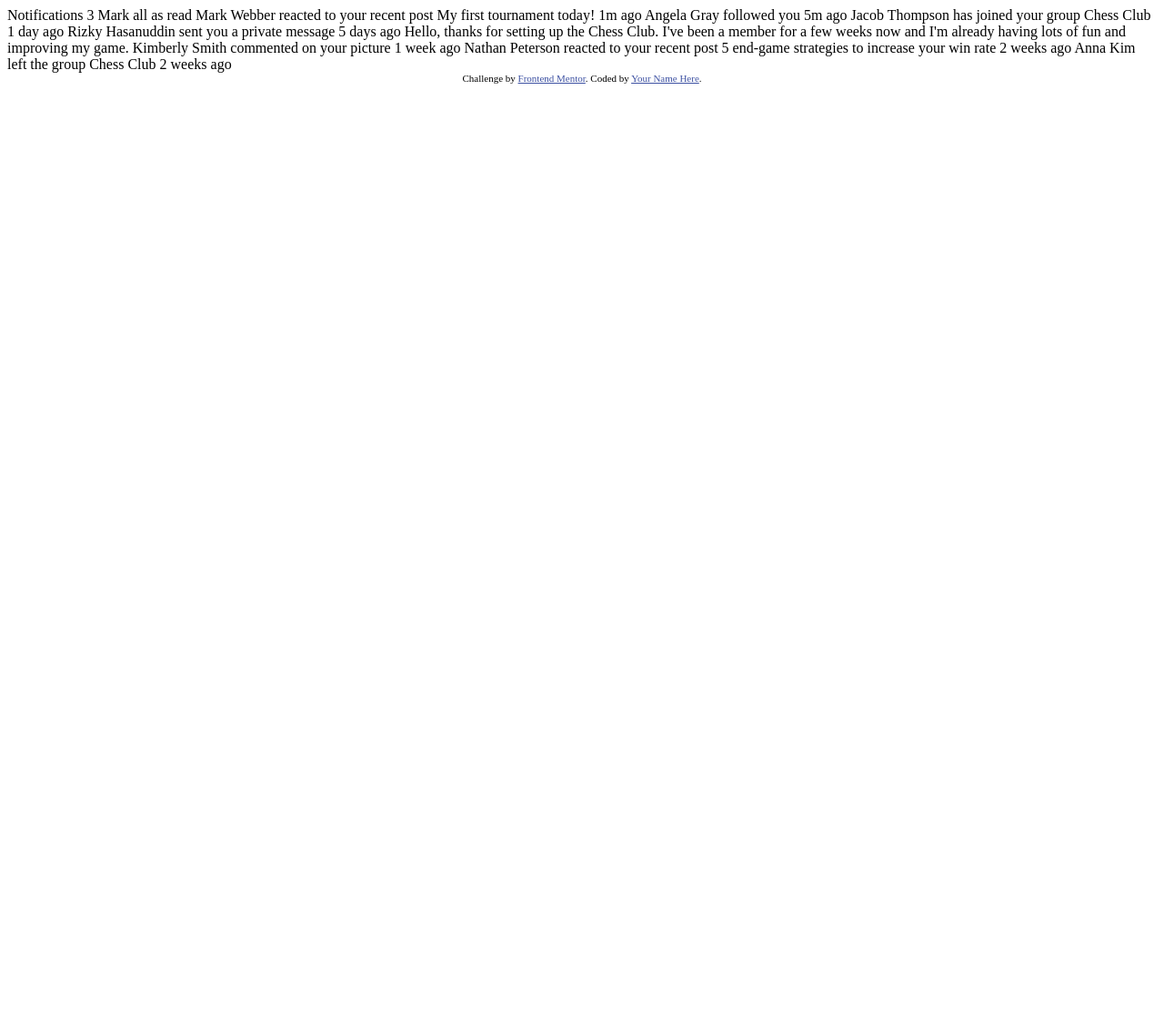
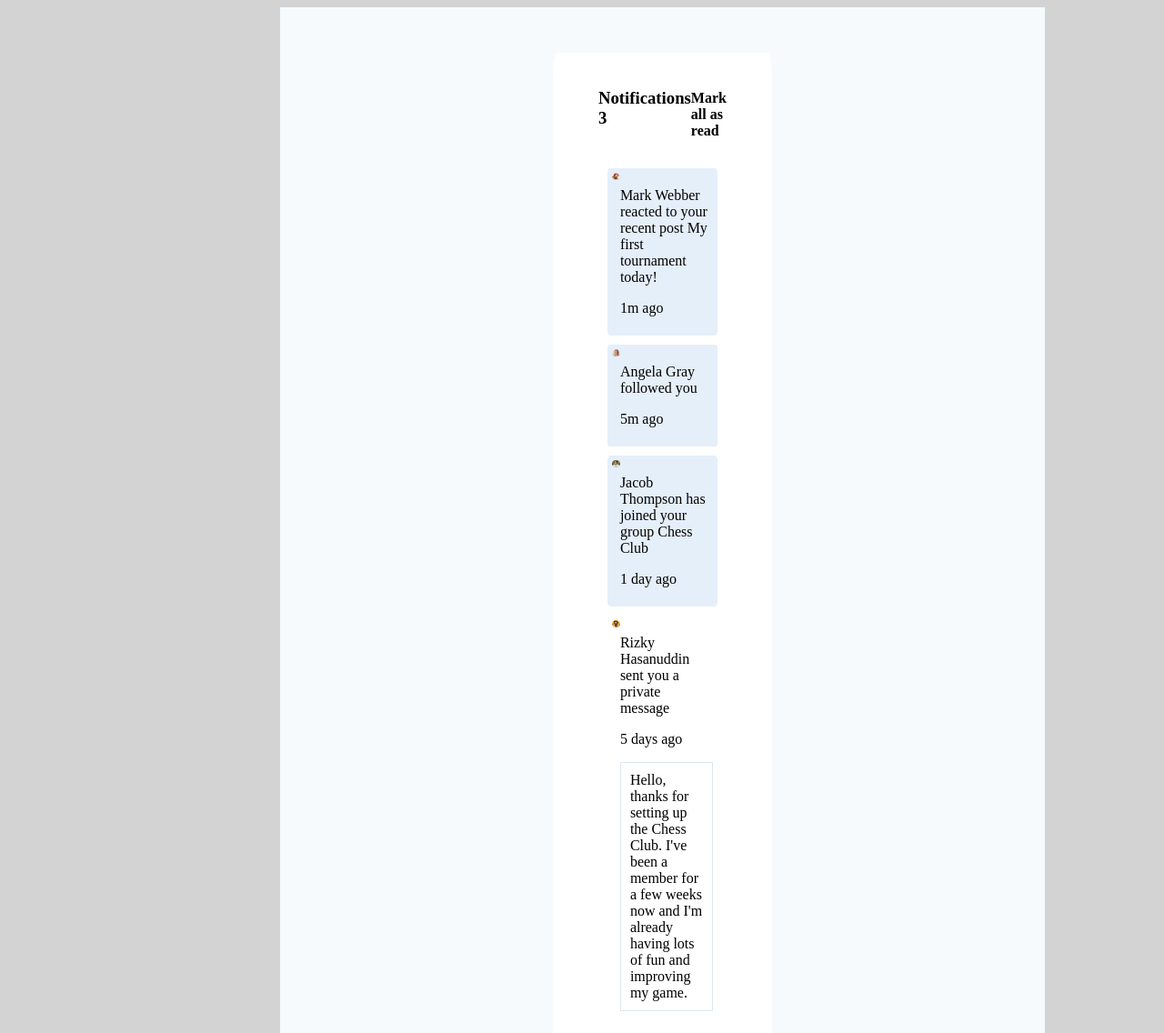
Before and after one commit to namaganda-esther/Frontend-mentor-challenges-folder, a plain HTML site: page notifications-page-main/index.html in a window 1280 px wide. Shown: the top 1136 px of the page at 91% size. Before the commit the page ends 800 px from the top, so only its background shows below. Drawn offline with Linux system fonts and the light colour scheme.

Commit message:
some changes to the index page and a new css page created

```diff
--- a/notifications-page-main/index.html
+++ b/notifications-page-main/index.html
@@ -5,47 +5,79 @@
   <meta name="viewport" content="width=device-width, initial-scale=1.0"> <!-- displays site properly based on user's device -->
 
   <link rel="icon" type="image/png" sizes="32x32" href="./assets/images/favicon-32x32.png">
+  <link rel="stylesheet" href="./style.css">
 
   <title>Frontend Mentor | Notifications page</title>
 
-  <!-- Feel free to remove these styles or customise in your own stylesheet 👍 -->
-  <style>
-    .attribution { font-size: 11px; text-align: center; }
-    .attribution a { color: hsl(228, 45%, 44%); }
-  </style>
 </head>
 <body>
 
-  Notifications 3
+  <div class="container">
+    <div class="content">
+      <div class="row">
+        <h3 class="row-1">Notifications 3</h3>
+        <h4 class="row-2">Mark all as read</h4>
+      </div>
+      <div class="first">
+        <img src="./assets/images/avatar-mark-webber.webp" alt="">
+        <div>
+          <p>Mark Webber reacted to your recent post My first tournament today!</p>
+          <p>1m ago</p>
+        </div>
+      </div>
+      <div class="second">
+        <img src="./assets/images/avatar-angela-gray.webp" alt="">
+        <div>
+          <p>Angela Gray followed you</p>
+          <p>5m ago</p>
+        </div>
+      </div>
+      <div class="third">
+        <img src="./assets/images/avatar-jacob-thompson.webp" alt="">
+        <div>
+          <p>Jacob Thompson has joined your group Chess Club</p>
+          <p>1 day ago</p>
+        </div>
+      </div>
+      <div class="fourth">
+        <img src="./assets/images/avatar-rizky-hasanuddin.webp" alt="">
+        <div>
+          <p>Rizky Hasanuddin sent you a private message</p>
+          <p>5 days ago</p>
+          <p class="private">Hello, thanks for setting up the Chess Club. I've been a member for a few weeks now and
+             I'm already having lots of fun and improving my game.
+          </p>
+        </div>
+      </div>
+      <div class="fifth">
+        <img src="./assets/images/avatar-kimberly-smith.webp" alt="">
+        <div>
+          <p>Kimberly Smith commented on your picture</p>
+          <p>1 week ago</p>
+        </div>
+        <img src="./assets/images/image-chess.webp" alt="">
+      </div>
+      <div class="sixth">
+        <img src="./assets/images/avatar-nathan-peterson.webp" alt="">
+        <div>
+          <p>Nathan Peterson reacted to your recent post 5 end-game strategies to increase your win rate</p>
+          <p>2 weeks ago</p>
+        </div>
+      </div>
+      <div class="seventh">
+        <img src="./assets/images/avatar-anna-kim.webp" alt="">
+        <div>
+          <p>Anna Kim left the group Chess Club</p>
+          <p>2 weeks ago</p>
+        </div>
+      </div>
+    </div>
+    <div class="attribution">
+      Challenge by <a href="https://www.frontendmentor.io?ref=challenge" target="_blank">Frontend Mentor</a>.
+      Coded by <a href="#">Esther Namaganda</a>.
+    </div>
+  </div>
 
-  Mark all as read
 
-  Mark Webber reacted to your recent post My first tournament today!
-  1m ago
-
-  Angela Gray followed you
-  5m ago
-
-  Jacob Thompson has joined your group Chess Club
-  1 day ago
-
-  Rizky Hasanuddin sent you a private message
-  5 days ago
-  Hello, thanks for setting up the Chess Club. I've been a member for a few weeks now and
-  I'm already having lots of fun and improving my game.
-
-  Kimberly Smith commented on your picture
-  1 week ago
-
-  Nathan Peterson reacted to your recent post 5 end-game strategies to increase your win rate
-  2 weeks ago
-
-  Anna Kim left the group Chess Club
-  2 weeks ago
-
-  <div class="attribution">
-    Challenge by <a href="https://www.frontendmentor.io?ref=challenge" target="_blank">Frontend Mentor</a>.
-    Coded by <a href="#">Your Name Here</a>.
-  </div>
 </body>
 </html>
--- /dev/null
+++ b/notifications-page-main/style.css
@@ -0,0 +1,97 @@
+body{
+    background-color: lightgrey;
+    position: relative;
+    font-size: 16px;
+}
+
+.container{
+    margin-left: 300px;
+    margin-right: 300px;
+    background-color: hsl(210, 60%, 98%);
+    position: absolute;
+    padding: 50px;
+}
+
+.content{
+    margin-left: 250px;
+    margin-right: 250px;
+    background-color: hsl(0, 0%, 100%);
+    padding-left: 50px;
+    padding-right: 50px;
+    padding-top: 20px;
+    padding-bottom: 20px ;
+    border-radius: 2%;
+}
+
+.row{
+    display: flex;
+}
+
+img{
+  width: 8%;
+  height: 10%;
+}
+
+
+.first{
+    background-color: hsl(211, 68%, 94%);
+    border-radius: 3%;
+    padding: 5px;
+    margin: 10px;
+    display: flex;
+}
+
+.second{
+    background-color: hsl(211, 68%, 94%);
+    border-radius: 3%;
+    padding: 5px;
+    margin: 10px;
+    display: flex;
+}
+
+.third{
+    background-color: hsl(211, 68%, 94%);
+    border-radius: 3%;
+    padding: 5px;
+    margin: 10px;
+    display: flex;
+}
+
+.fourth{
+    display: flex;
+    padding: 5px;
+    margin: 10px;
+}
+
+.fifth{
+    display: flex;
+    padding: 5px;
+    margin: 10px;
+}
+
+.sixth{
+    display: flex;
+    padding: 5px;
+    margin: 10px;
+}
+
+.seventh{
+    display: flex;
+    padding: 5px;
+    margin: 10px;
+}
+
+.private{
+    border: 1px solid black;
+    padding: 10px;
+    border-color: hsl(205, 33%, 90%);
+}
+
+.attribution
+{ font-size: 11px;
+    text-align: center;
+}
+
+.attribution a
+{ color: hsl(228, 45%, 44%);
+}
```
